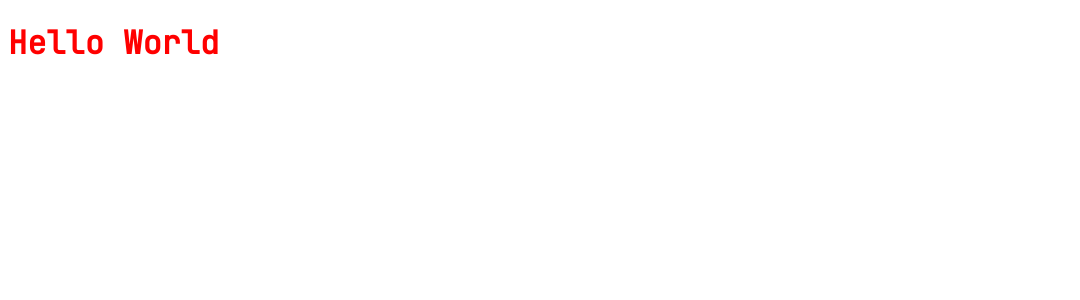
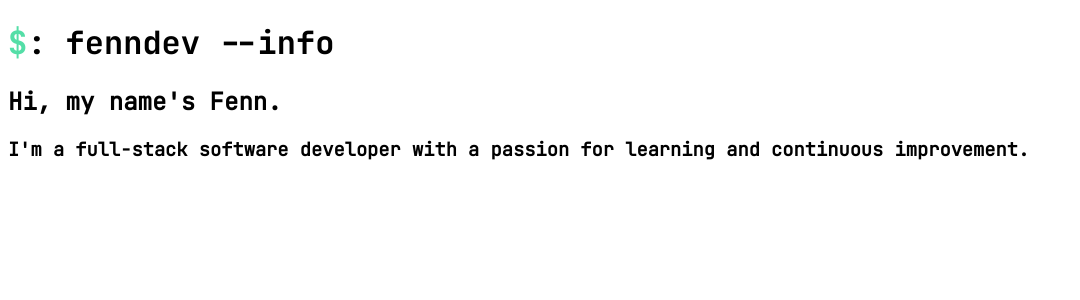
Before and after one commit to fenndev/portfolio, a Svelte app: page / in a window 1280 px wide. Shown: the top 300 px of the page, without its empty margins (0-1080 px from the left). Built offline with nearby package versions, Linux system fonts and the light colour scheme; the HTML template or start-up script is replaced by a standard one.

Commit message:
Began styling main page

```diff
--- a/src/App.svelte
+++ b/src/App.svelte
@@ -1,14 +1,8 @@
 <script lang='ts'>
-
+    import Intro from './Svelte/Intro.svelte';
 </script>
 
-<h1>Hello World</h1>
+<Intro />
 
 <style lang="scss">
-    @import './global.scss';
-    h1 {
-        color: red;
-        font-family: $font-main;
-
-    }
 </style>
--- /dev/null
+++ b/src/Svelte/Intro.svelte
@@ -0,0 +1,28 @@
+<h1><span id="dollar">$</span>: fenndev --info</h1>
+<h2>Hi, my name's Fenn.</h2>
+<h3>I'm a full-stack software developer with a passion for learning and
+    continuous improvement.<span id="blink">_</span>
+</h3>
+
+<style lang="scss">
+    @import '../global.scss';
+
+    h1 {
+        font-family: $font-main-bold;
+    }
+    h2, h3 {
+        font-family: $font-main;
+    }
+
+    #dollar {
+        color: $color-mint;
+    }
+
+    #blink {
+        animation: blink 0.5s infinite;
+    }
+    @keyframes blink {
+        0%, 100% { opacity: 0; }
+        50% { opacity: 1; }
+    }
+</style>
--- a/src/global.scss
+++ b/src/global.scss
@@ -1,7 +1,19 @@
 @font-face {
     font-family: 'JB Mono';
-    src: url('../public/fonts/JetbrainsMono-Regular.woff2') format('woff2'),
-         url('../public/fonts/JetbrainsMono-Bold.woff2') format('woff2');
+    src: url('../public/fonts/JetbrainsMono-Regular.woff2') format('woff2')
 }
 
+@font-face {
+    font-family: 'JB Mono Bold';
+    src: url('../public/fonts/JetbrainsMono-Bold.woff2') format('woff2');
+}
+
+// Fonts
 $font-main: 'JB Mono', monospace;
+$font-main-bold: 'JB Mono Bold', monospace;
+
+// Colors
+
+$color-white: #FAF5F0;
+$color-black: #08090A;
+$color-mint: #54DEA7;
```
